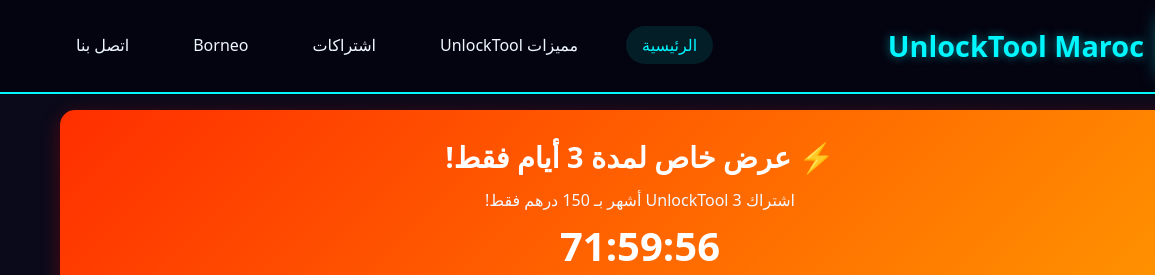
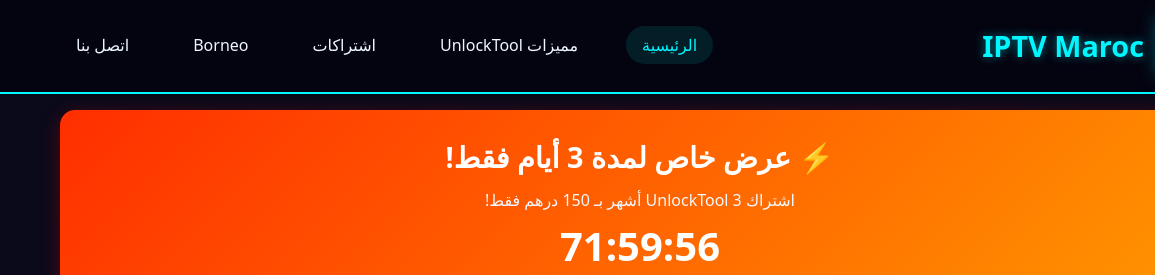
Before and after one commit to Salhi12345/gsm-x-maroc, a plain HTML site: page index.html in a window 1280 px wide. Shown: the top 275 px of the page, 0-1155 px from the left. Drawn offline with Linux system fonts and the light colour scheme.

```diff
--- a/index.html
+++ b/index.html
@@ -4,11 +4,11 @@
     <meta charset="UTF-8" />
     <meta name="viewport" content="width=device-width, initial-scale=1.0" />
 
-    <title>🔥 UnlockTool Maroc | فتح الهواتف بالمغرب - 150 درهم فقط!</title>
+    <title>🔥 200DH 1 ANS</title>
 
-    <meta name="description" content="🔥 افتح هاتفك المغلق بـ 150 درهم فقط! UnlockTool Maroc - الخدمة الأولى لفتح iPhone, Samsung, Huawei, Xiaomi بالمغرب.">
+    <meta name="description" content="🔥 200DH">
 
-    <meta name="keywords" content="فتح هاتف بالمغرب, فتح هاتف رخيص, فتح هاتف 150 درهم, فتح سامسونج, فتح ايفون, فتح هواوي, فتح شاومي, unlocktool maroc">
+    <meta name="keywords" content="200DH">
 
     <!-- Open Graph -->
     <meta property="og:title" content="🔥 فتح هاتفك بـ 150 درهم فقط | UnlockTool المغرب" />
@@ -555,7 +555,7 @@
         <div class="container header-content">
             <div class="logo">
                 <img src="logo (1).png" alt="UnlockTool Maroc Logo">
-                <h1>UnlockTool Maroc</h1>
+                <h1>IPTV Maroc</h1>
             </div>
             <nav>
                 <ul>
```
